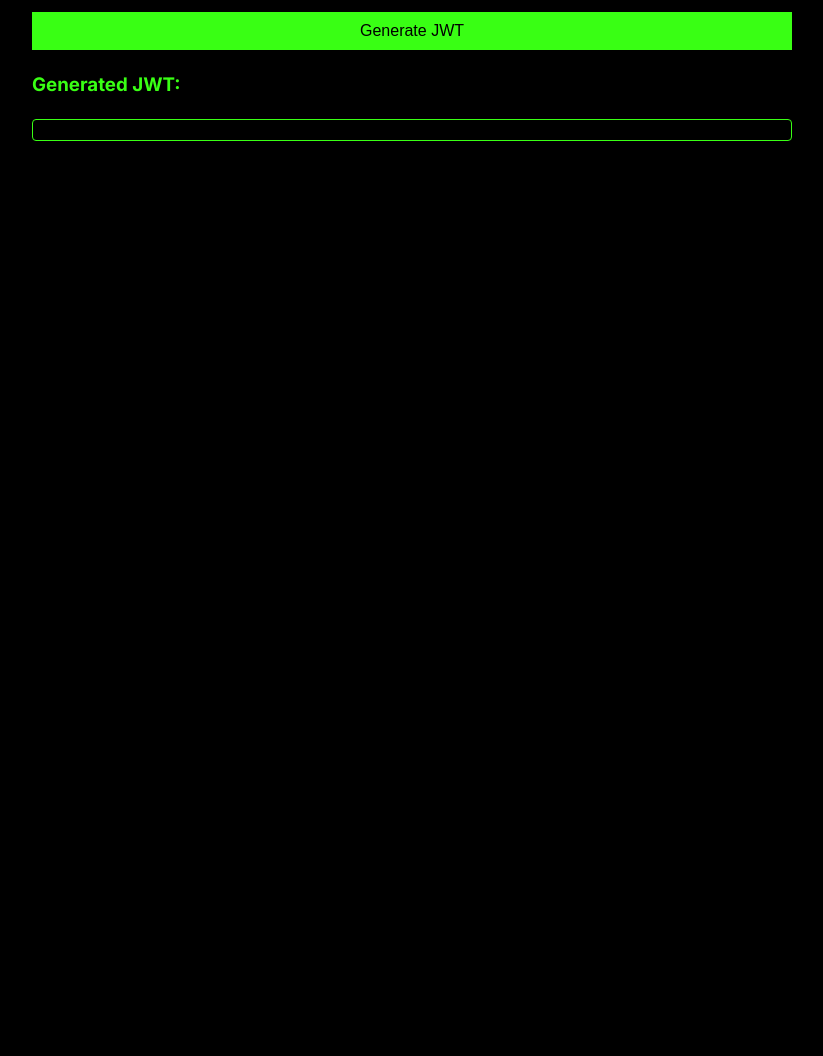
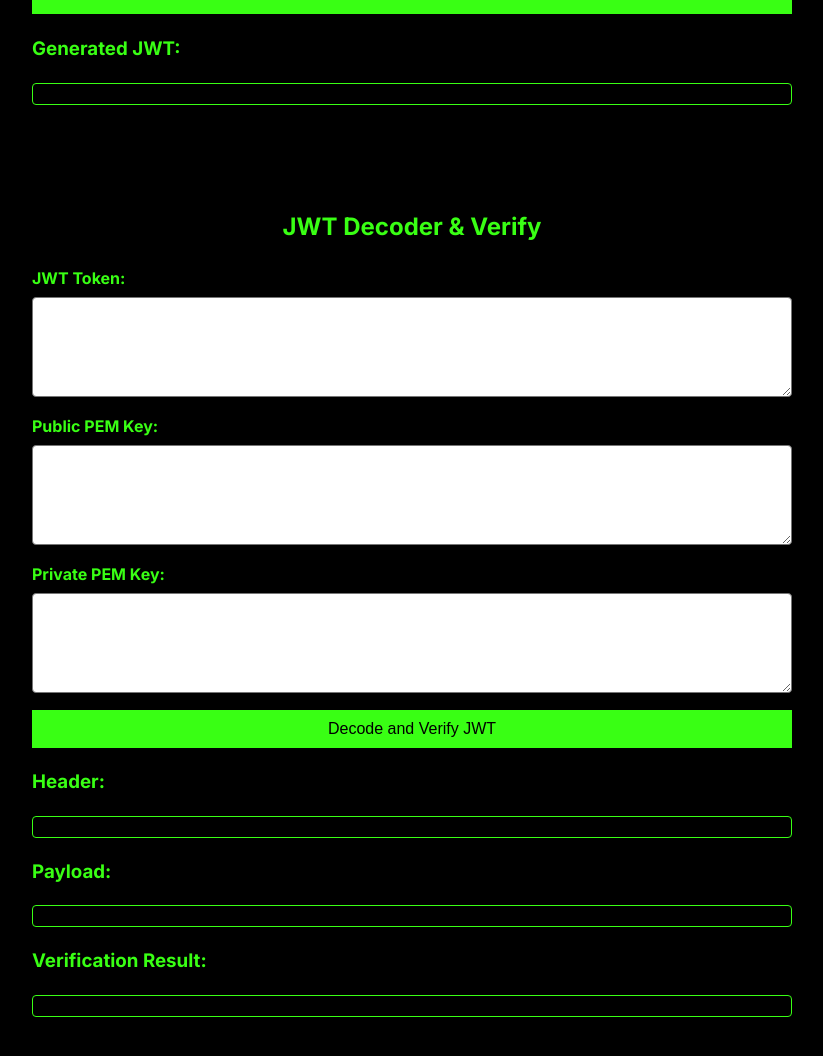
Before and after one commit to aswinrajeevofficial/jwt-playground, a plain HTML site: page index.html in a window 1280 px wide. Shown: the part 1648-2704 px from the top of the page, without its empty margins (228-1051 px from the left). Before the commit the page ends 1892 px from the top, so only its background shows below. Drawn offline with Linux system fonts and the light colour scheme.

Commit message:
added JWT verification with private, public PEM keys

```diff
--- a/index.html
+++ b/index.html
@@ -16,12 +16,12 @@
     <div class="container">
       <h1>JWT Playground</h1>
       <div class="container-3">
-        <h1>Generate PEM Key Pair</h1>
+        <h2>Generate PEM Key Pair</h2>
         <button id="generateKeys">Generate RSA Key Pair</button>
         <div id="keyResult">
-          <h2>Private Key (PEM):</h2>
+          <h3>Private Key (PEM):</h3>
           <pre id="privateKeyOutput"></pre>
-          <h2>Public Key (PEM):</h2>
+          <h3>Public Key (PEM):</h3>
           <pre id="publicKeyOutput"></pre>
         </div>
       </div>
@@ -68,6 +68,31 @@
           <pre id="jwt"></pre>
         </div>
       </div>
+
+      <div class="tool-section">
+         <h2>JWT Decoder & Verify</h2>
+         <div id="jwtForm2">
+           <label for="jwtToken">JWT Token:</label>
+           <textarea id="jwtToken" required></textarea>
+
+           <label for="publicPEM">Public PEM Key:</label>
+           <textarea id="publicPEM" required></textarea>
+
+           <label for="privatePEM">Private PEM Key:</label>
+           <textarea id="privatePEM" required></textarea>
+
+           <button onclick="decodeAndVerify()">Decode and Verify JWT</button>
+
+           <div id="decoded">
+            <h3>Header:</h3>
+            <pre id="decodedHeader"></pre>
+            <h3>Payload:</h3>
+            <pre id="decodedPayload"></pre>
+            <h3>Verification Result:</h3>
+            <pre id="verification"></pre>
+          </div>
+         </div>
+       </div>
     </div>
 
     <script src="https://cdnjs.cloudflare.com/ajax/libs/jsrsasign/10.5.1/jsrsasign-all-min.js"></script>
--- a/script.js
+++ b/script.js
@@ -1,3 +1,35 @@
+function decodeAndVerify() {
+   try{
+      const token = document.getElementById("jwtToken").value;
+      const publicKey = document.getElementById("publicPEM").value;
+
+      const [headerB64, payloadB64, signatureB64] = token.split(".");
+      const header = JSON.parse(window.atob(headerB64));
+      const payload = JSON.parse(window.atob(payloadB64));
+
+      document.getElementById("decodedHeader").textContent = JSON.stringify(header, null, 2);
+      document.getElementById("decodedPayload").textContent = JSON.stringify(payload, null, 2);
+
+      if(publicKey.trim()){
+         try{
+            const isValid = KJUR.jws.JWS.verify(token, publicKey, [header.alg]);
+            document.getElementById("verification").innerHTML = `<span class="${isValid ? 'success' : 'error'}">${isValid ? '&check; Signature Verified' : '&#10060; Invalid Signature'}</span>`;
+         }
+         catch(verifyError){
+            document.getElementById("verification").innerHTML = `<span class="error">Verification error: ${verifyError.message}</span>`
+         }
+      }
+      else{
+         document.getElementById("verification").textContent = "Please provide a public key to verify the signature";
+      }
+   }
+   catch(error){
+      document.getElementById("decodedHeader").textContent = "";
+      document.getElementById("decodedPayload").textContent = "";
+      document.getElementById("verification").innerHTML = `<span class="error">Error: ${error.message}</span>`
+   }
+}
+
 function convertToJWK() {
   const pemInput = document.getElementById("pemInput").value;
   const keyId = document.getElementById("keyId").value;
--- a/styles.css
+++ b/styles.css
@@ -94,3 +94,11 @@ button {
    color: black;
    background-color: #39FF14;
 }
+
+.error{
+   color: red;
+}
+
+.success{
+   color: green;
+}
```
